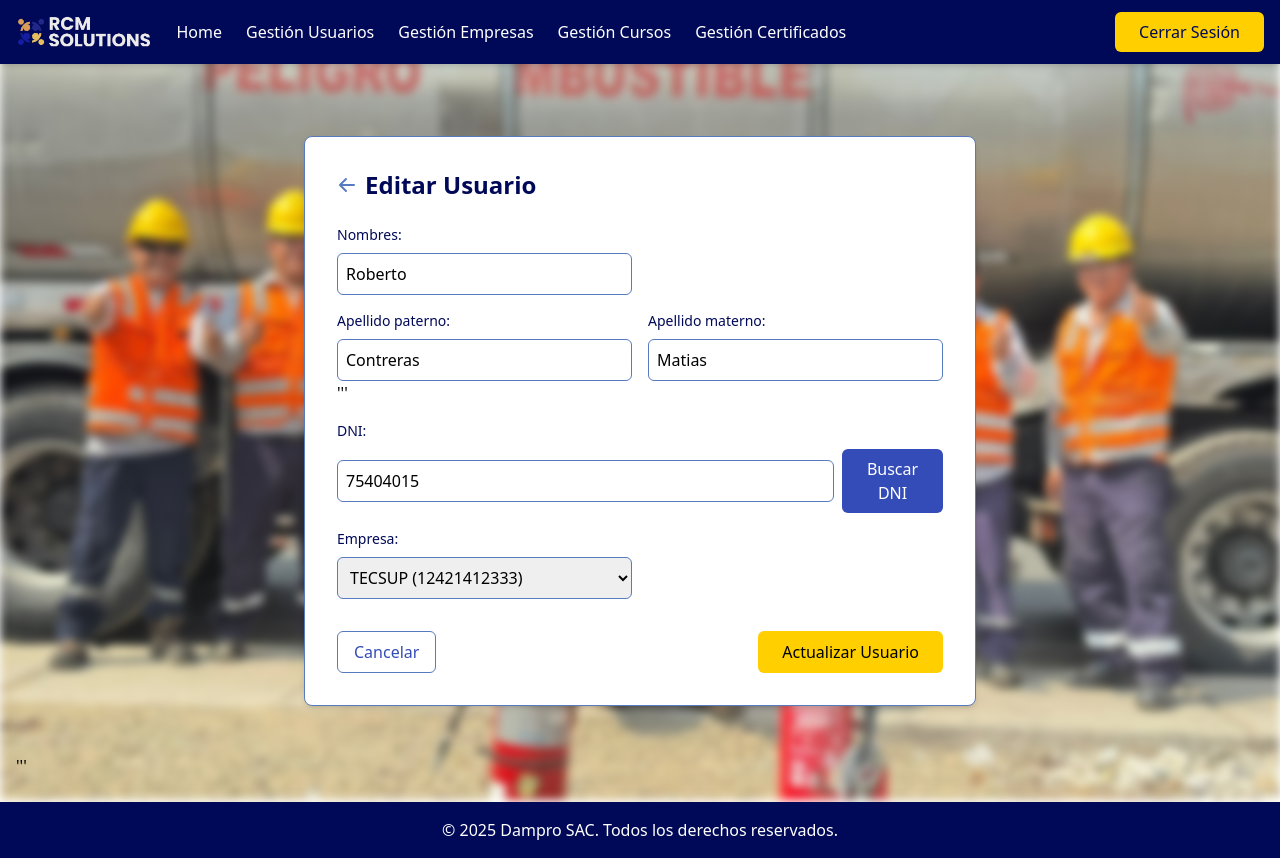
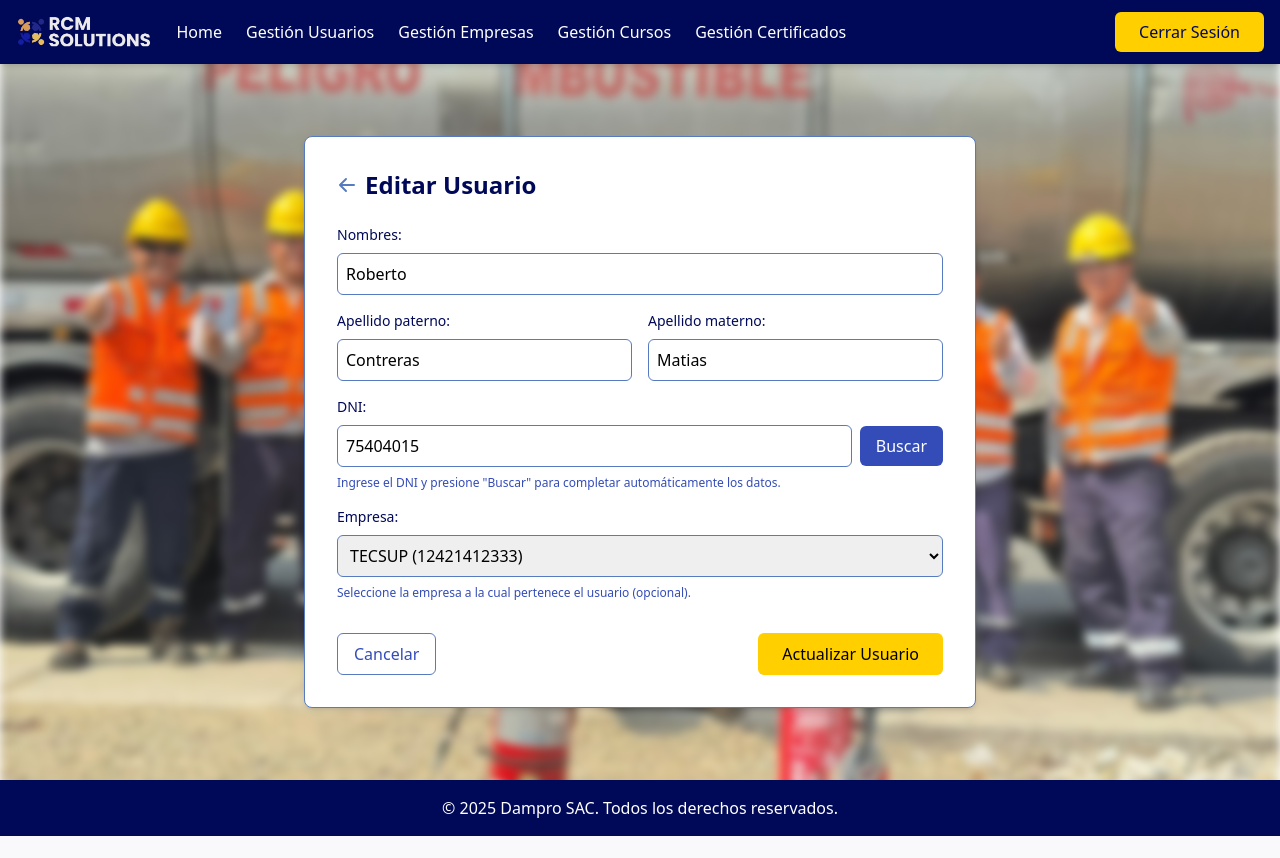
Before and after one commit to DylanQL/dampro_project, a Django app: template system/templates/system/usuario_form.html in a window 1280 px wide. After the commit the page ends 836 px from the top, so only its background shows below. Run offline with Django 5.2, Linux system fonts and the light colour scheme; the template is opened without the code that fills it: values that come from a table or form of the project are taken from there, others are empty; data comes from the database, SQL or seed files in the repository; some libraries are stand-ins or nearby versions.

Commit message:
Ordenando formulario de crear usuario

```diff
--- a/system/templates/system/usuario_form.html
+++ b/system/templates/system/usuario_form.html
@@ -28,7 +28,6 @@
         </div>
         {% endif %}
 
-        <div class="grid grid-cols-1 md:grid-cols-2 gap-4">
         <div class="space-y-2">
           <label for="first_name" class="block text-sm font-medium text-rcm-navy">Nombres:</label>
           <input
@@ -38,10 +37,8 @@
             value="{{ usuario.first_name|default_if_none:'' }}"
             class="w-full p-2 border border-rcm-blue-light rounded-md focus:outline-none focus:ring-2 focus:ring-rcm-gold text-rcm-black"
             required
+            placeholder="Ingrese los nombres"
           />
-          </div>
-
-
         </div>
 
         <div class="grid grid-cols-1 md:grid-cols-2 gap-4">
@@ -54,6 +51,7 @@
               value="{{ usuario.last_name|default_if_none:'' }}"
               class="w-full p-2 border border-rcm-blue-light rounded-md focus:outline-none focus:ring-2 focus:ring-rcm-gold text-rcm-black"
               required
+              placeholder="Apellido paterno"
             />
           </div>
 
@@ -65,11 +63,12 @@
               id="second_last_name"
               value="{{ usuario.second_last_name|default_if_none:'' }}"
               class="w-full p-2 border border-rcm-blue-light rounded-md focus:outline-none focus:ring-2 focus:ring-rcm-gold text-rcm-black"
+              placeholder="Apellido materno "
             />
           </div>
         </div>
 
-        '''        <div class="space-y-2">
+        <div class="space-y-2">
           <label for="dni" class="block text-sm font-medium text-rcm-navy">DNI:</label>
           <div class="flex items-center space-x-2">
             <input
@@ -77,27 +76,24 @@
               name="dni"
               id="dni"
               value="{{ usuario.dni|default_if_none:'' }}"
-              class="w-full p-2 border border-rcm-blue-light rounded-md focus:outline-none focus:ring-2 focus:ring-rcm-gold text-rcm-black"
+              class="flex-1 p-2 border border-rcm-blue-light rounded-md focus:outline-none focus:ring-2 focus:ring-rcm-gold text-rcm-black"
               maxlength="8"
               placeholder="Ingrese el DNI (8 dígitos)"
+              pattern="[0-9]{8}"
             />
-            <button type="button" id="buscar-dni" class="bg-rcm-blue-medium text-white py-2 px-4 rounded-md font-medium hover:bg-opacity-90 transition-colors">
-              Buscar DNI
+            <button
+              type="button"
+              id="buscar-dni"
+              class="bg-rcm-blue-medium text-white py-2 px-4 rounded-md font-medium hover:bg-rcm-blue-dark transition-colors disabled:bg-gray-400 disabled:cursor-not-allowed"
+            >
+              Buscar
             </button>
           </div>
+          <p class="text-xs text-rcm-blue-medium">Ingrese el DNI y presione "Buscar" para completar automáticamente los datos.</p>
+          <div id="dniMessage" class="text-sm mt-1 hidden"></div>
         </div>
-
-        <div class="grid grid-cols-1 md:grid-cols-2 gap-4">
-          <div class="space-y-2" style="display: none;">
-            <label for="user_type" class="block text-sm font-medium text-rcm-navy">Tipo de usuario:</label>
-            <input
-              type="text"
-              name="user_type"
-              id="user_type"
-              value="Empleado"
-              class="w-full p-2 border border-rcm-blue-light rounded-md focus:outline-none focus:ring-2 focus:ring-rcm-gold text-rcm-black"
-            />
-          </div>
+        <!-- Campo oculto para tipo de usuario -->
+        <input type="hidden" name="user_type" value="Empleado" />
 
         <div class="space-y-2">
           <label for="empresa_id" class="block text-sm font-medium text-rcm-navy">Empresa:</label>
@@ -113,7 +109,7 @@
               </option>
             {% endfor %}
           </select>
-          </div>
+          <p class="text-xs text-rcm-blue-medium">Seleccione la empresa a la cual pertenece el usuario (opcional).</p>
         </div>
 
         <div class="flex justify-between pt-4">
@@ -126,41 +122,99 @@
         </div>
       </form>
     </div>
-  </div>
 </section>
 
-'''<script>
-document.getElementById('buscar-dni').addEventListener('click', function() {
-    var dni = document.getElementById('dni').value;
-    if (dni.length !== 8) {
-        alert('Por favor, ingrese un DNI de 8 dígitos.');
+<script>
+document.addEventListener('DOMContentLoaded', function() {
+    const dniInput = document.getElementById('dni');
+    const btnBuscarDni = document.getElementById('buscar-dni');
+    const dniMessage = document.getElementById('dniMessage');
+    const firstNameInput = document.getElementById('first_name');
+    const lastNameInput = document.getElementById('last_name');
+    const secondLastNameInput = document.getElementById('second_last_name');
+
+    // Permitir solo números en el campo DNI
+    dniInput.addEventListener('input', function(e) {
+        e.target.value = e.target.value.replace(/[^0-9]/g, '');
+        if (e.target.value.length > 8) {
+            e.target.value = e.target.value.slice(0, 8);
+        }
+        hideMessage();
+    });
+
+    // Función para mostrar mensajes
+    function showMessage(text, isError = false) {
+        dniMessage.textContent = text;
+        dniMessage.classList.remove('hidden', 'text-green-600', 'text-red-600');
+        dniMessage.classList.add(isError ? 'text-red-600' : 'text-green-600');
+    }
+
+    // Función para ocultar mensajes
+    function hideMessage() {
+        dniMessage.classList.add('hidden');
+    }
+
+    // Función para buscar DNI
+    btnBuscarDni.addEventListener('click', function() {
+        const dni = dniInput.value.trim();
+
+        if (!dni) {
+            showMessage('Por favor, ingrese un DNI.', true);
             return;
         }
 
-    fetch("{% url 'system:buscar_dni' %}", {
+        if (dni.length !== 8) {
+            showMessage('El DNI debe tener exactamente 8 dígitos.', true);
+            return;
+        }
+
+        // Deshabilitar botón y mostrar estado de carga
+        btnBuscarDni.disabled = true;
+        btnBuscarDni.textContent = 'Buscando...';
+        hideMessage();
+
+        // Obtener token CSRF
+        const csrfToken = document.querySelector('[name=csrfmiddlewaretoken]').value;
+
+        // Realizar petición AJAX
+        fetch('{% url "system:buscar_dni" %}', {
             method: 'POST',
             headers: {
                 'Content-Type': 'application/x-www-form-urlencoded',
-            'X-CSRFToken': '{{ csrf_token }}'
+                'X-CSRFToken': csrfToken
             },
-        body: 'dni=' + dni
+            body: 'dni=' + encodeURIComponent(dni)
         })
         .then(response => response.json())
         .then(data => {
             if (data.error) {
-            alert(data.error);
+                showMessage(data.error, true);
             } else {
-            document.getElementById('first_name').value = data.nombres;
-            document.getElementById('last_name').value = data.apellido_paterno;
-            document.getElementById('second_last_name').value = data.apellido_materno;
+                // Completar automáticamente los campos
+                firstNameInput.value = data.nombres || '';
+                lastNameInput.value = data.apellido_paterno || '';
+                secondLastNameInput.value = data.apellido_materno || '';
+                showMessage('✓ Datos encontrados y completados automáticamente', false);
             }
         })
         .catch(error => {
             console.error('Error:', error);
-        alert('Ocurrió un error al buscar el DNI.');
+            showMessage('Error de conexión. Intente nuevamente.', true);
+        })
+        .finally(() => {
+            // Rehabilitar botón
+            btnBuscarDni.disabled = false;
+            btnBuscarDni.textContent = 'Buscar';
+        });
+    });
+
+    // Permitir búsqueda con Enter en el campo DNI
+    dniInput.addEventListener('keypress', function(e) {
+        if (e.key === 'Enter') {
+            e.preventDefault();
+            btnBuscarDni.click();
+        }
     });
 });
 </script>
 {% endblock %}
-'''
-''
```
Lines whose indentation alone changed are shown as unchanged.
